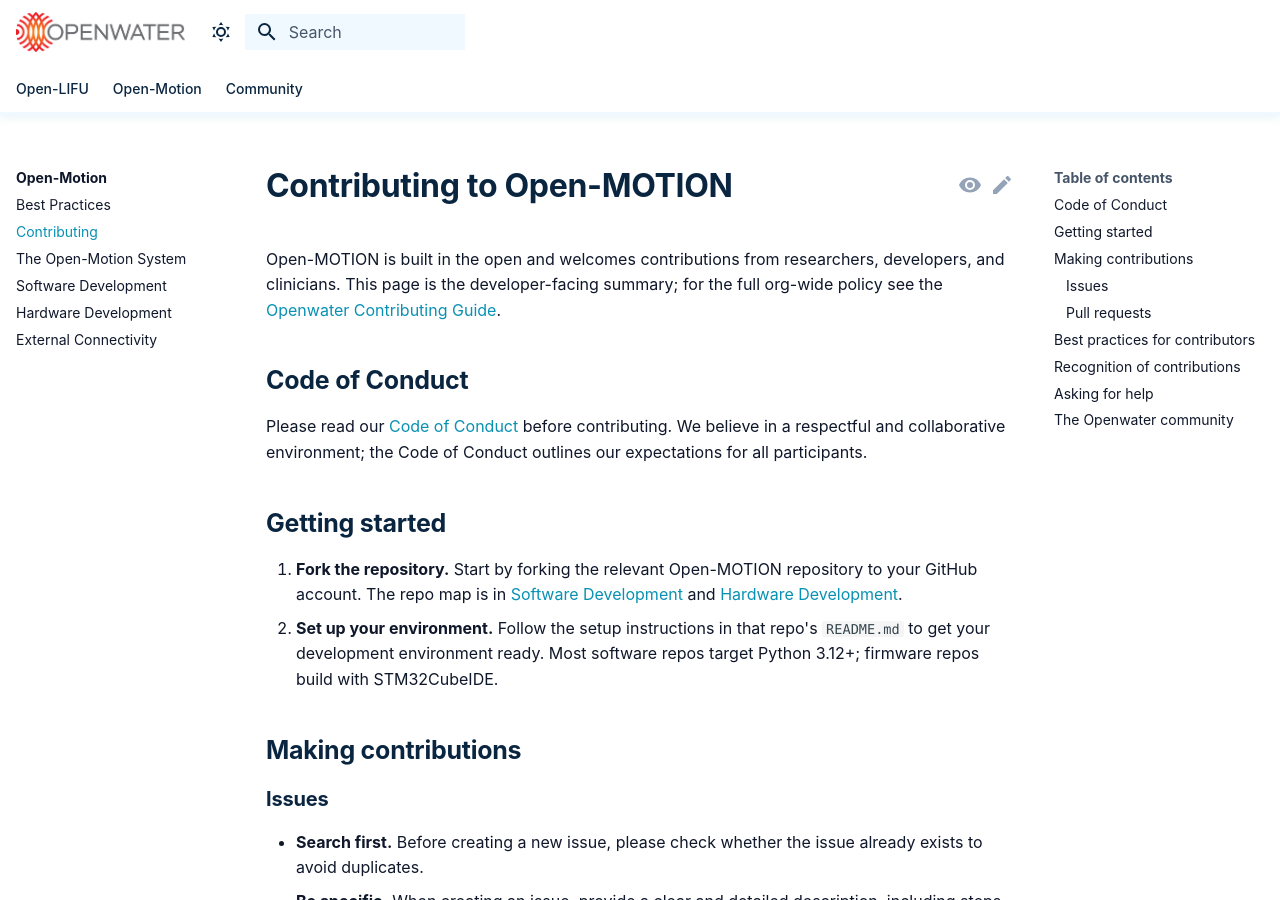
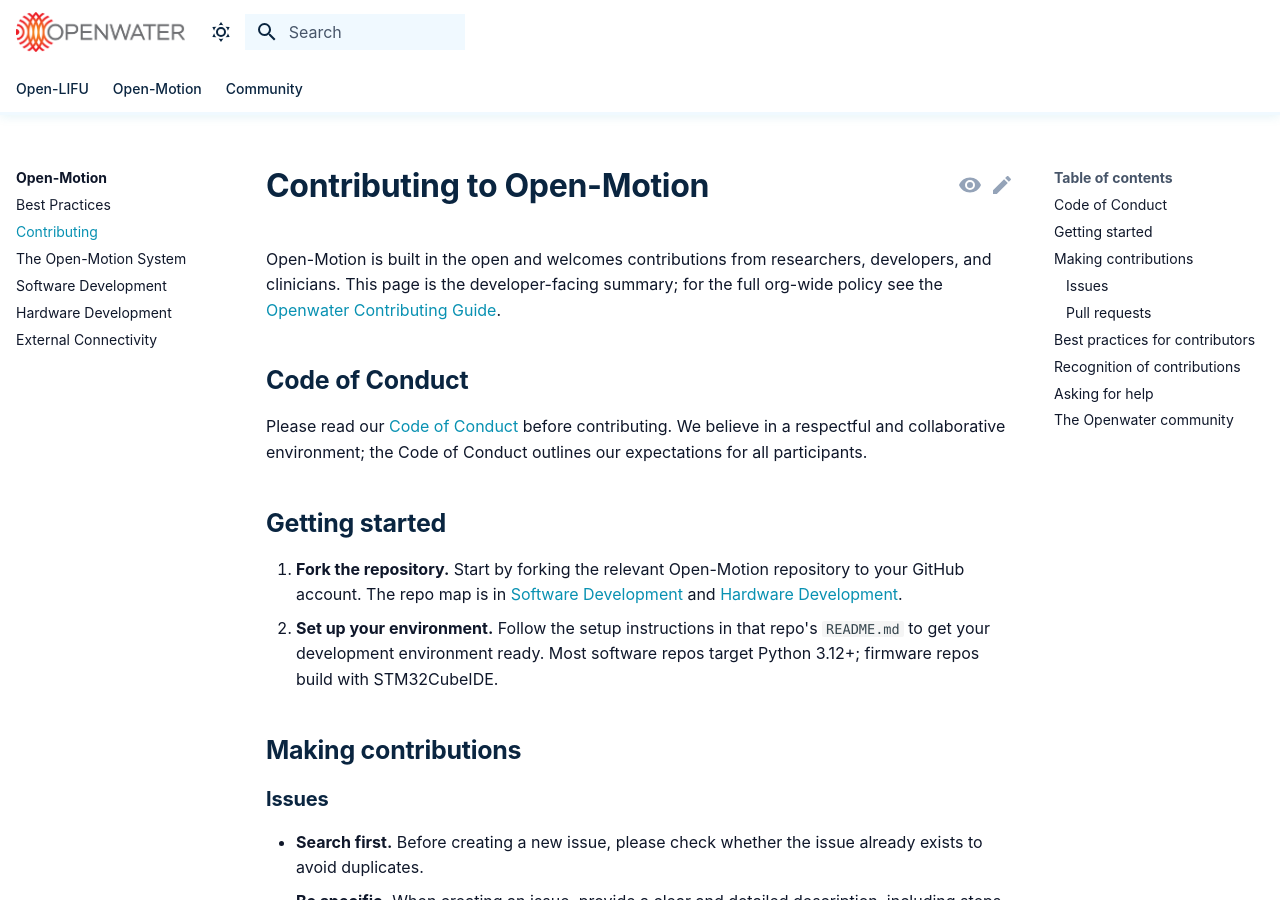
Before and after one commit to OpenwaterHealth/openwater-docs, an MkDocs documentation site: the page built from docs/openmotion/contributing.md, in a window 1280 px wide and 900 px high. Built offline with MkDocs 1.6.1 and Material for MkDocs 9.7.7, drawn with Linux system fonts in a browser that asks for light colours; comment, search, counter and statistics services are not loaded.

```diff
--- a/docs/openmotion/contributing.md
+++ b/docs/openmotion/contributing.md
@@ -1,6 +1,6 @@
-# Contributing to Open-MOTION
+# Contributing to Open-Motion
 
-Open-MOTION is built in the open and welcomes contributions from researchers,
+Open-Motion is built in the open and welcomes contributions from researchers,
 developers, and clinicians. This page is the developer-facing summary; for the
 full org-wide policy see the
 [Openwater Contributing Guide](https://github.com/OpenwaterHealth/.github/blob/main/CONTRIBUTING.md).
@@ -14,7 +14,7 @@ the Code of Conduct outlines our expectations for all participants.
 
 ## Getting started
 
-1. **Fork the repository.** Start by forking the relevant Open-MOTION
+1. **Fork the repository.** Start by forking the relevant Open-Motion
    repository to your GitHub account. The repo map is in
    [Software Development](software.md#repository-map) and
    [Hardware Development](hardware.md).
```
